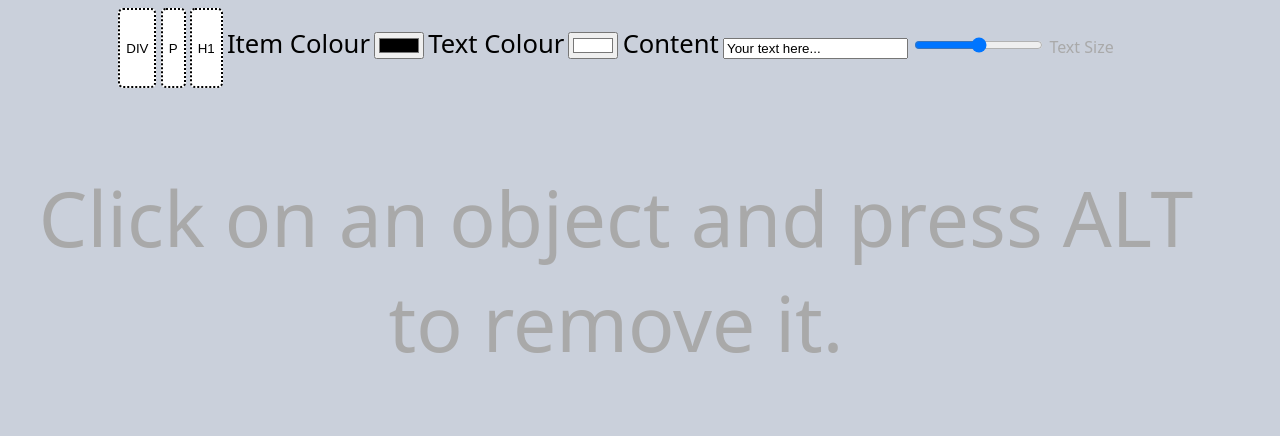
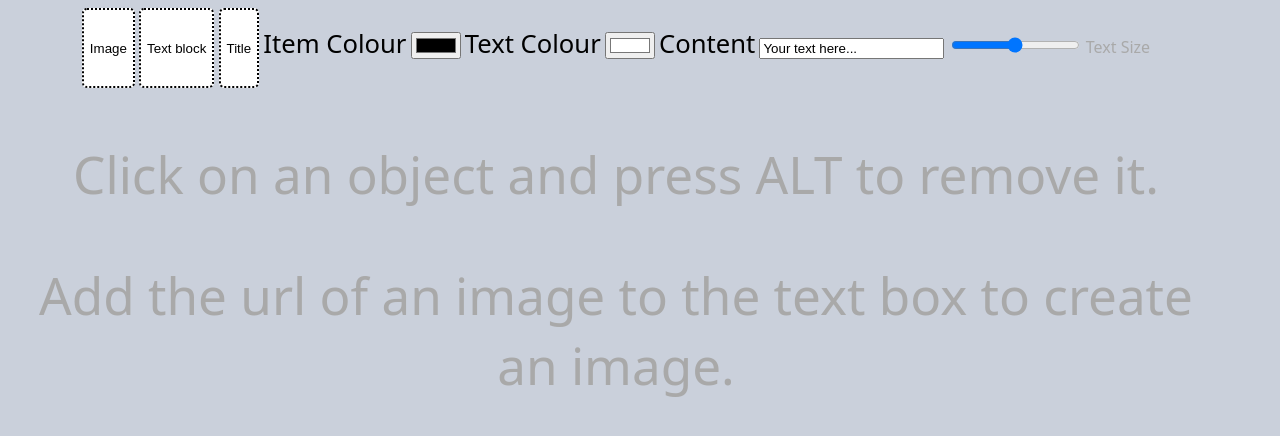
Before and after one commit to bailliechris/create-your-own, a plain HTML site: page index.html in a window 1280 px wide. Shown: the top 436 px of the page. Drawn offline with Linux system fonts and the light colour scheme.

Commit message:
Added img option

```diff
--- a/app.js
+++ b/app.js
@@ -36,24 +36,27 @@ function add(x, type) {
 
         // Create a new ball item with random positions, speeds and id
         let new_part = document.createElement(type);
-
-        new_part.innerHTML = document.getElementById("txtchoice").value;
         new_part.id = num.toString();
         new_part.className = type;
-        new_part.style.backgroundColor = document.getElementById("bgcolour_choice").value;
-        new_part.style.color = document.getElementById("txtcolour_choice").value;
         new_part.style.position = "absolute";
-        new_part.style.fontSize = document.getElementById("textsize").value + "vw";
         new_part.style.top = "0px";
         new_part.style.left = "0px";
         new_part.style.borderRadius = "5%";
-        // Click the element to delete it - need to replace this with a menu? Buttons per item...
-        /*new_part.addEventListener("click", e => {
+        if (type === "img") {
+            // details for image element here
+            new_part.src = document.getElementById("txtchoice").value;
+        }
+        else {
+            // other specific changes here
+            new_part.innerHTML = document.getElementById("txtchoice").value;
+            new_part.style.backgroundColor = document.getElementById("bgcolour_choice").value;
+            new_part.style.color = document.getElementById("txtcolour_choice").value;
+            new_part.style.fontSize = document.getElementById("textsize").value + "vw";
+        }
 
-        }, true);  */
         // Moving the element on click
         new_part.addEventListener("mousedown", e => {
-            //if (e.target.nodeName === type){
+            // Right click to open the menu - not working :(
             if (e.button === 2){
                 //document.getElementById(e.target.id).remove();
                 console.log("Open Right Click Menu");
@@ -64,6 +67,7 @@ function add(x, type) {
 
                 context_menu.classList.add("visible");
             }
+            // Other click to select the object and ready for moving
             else {
                 moving_part = document.getElementById(e.target.id);
                 //mousepos.offsetLeft = part.offsetLeft - e.clientX;
--- a/index.html
+++ b/index.html
@@ -5,9 +5,9 @@
     </head>
     <body>
         <div class = "menu_area">
-            <button class="add_button" id="add_button" onclick="add(1, 'div')">DIV</button>
-            <button class="add_button" id="add_button" onclick="add(1, 'p')">P</button>
-            <button class="add_button" id="add_button" onclick="add(1, 'h1')">H1</button>
+            <button class="add_button" id="add_button" onclick="add(1, 'img')">Image</button>
+            <button class="add_button" id="add_button" onclick="add(1, 'p')">Text block</button>
+            <button class="add_button" id="add_button" onclick="add(1, 'h1')">Title</button>
             <label id="labels" for="bgcolour_choice">Item Colour</label>
             <input type="color" id="bgcolour_choice" value="#000000">
             <label id="labels" for="txtcolour_choice">Text Colour</label>
@@ -20,7 +20,7 @@
 
         <div class = "space">
             <p id="pagetext">Click on an object and press ALT to remove it.</p>
-            <!-- <p id="pagetext">Right Click on an object for the menu.</p> -->
+            <p id="pagetext">Add the url of an image to the text box to create an image.</p>
             <div id="container"></div>
         </div>
 
--- a/style.css
+++ b/style.css
@@ -10,7 +10,7 @@ body {
   }
 
   #pagetext{
-    font-size: 6vw;
+    font-size: 4vw;
     color: darkgray;
   }
 
```
